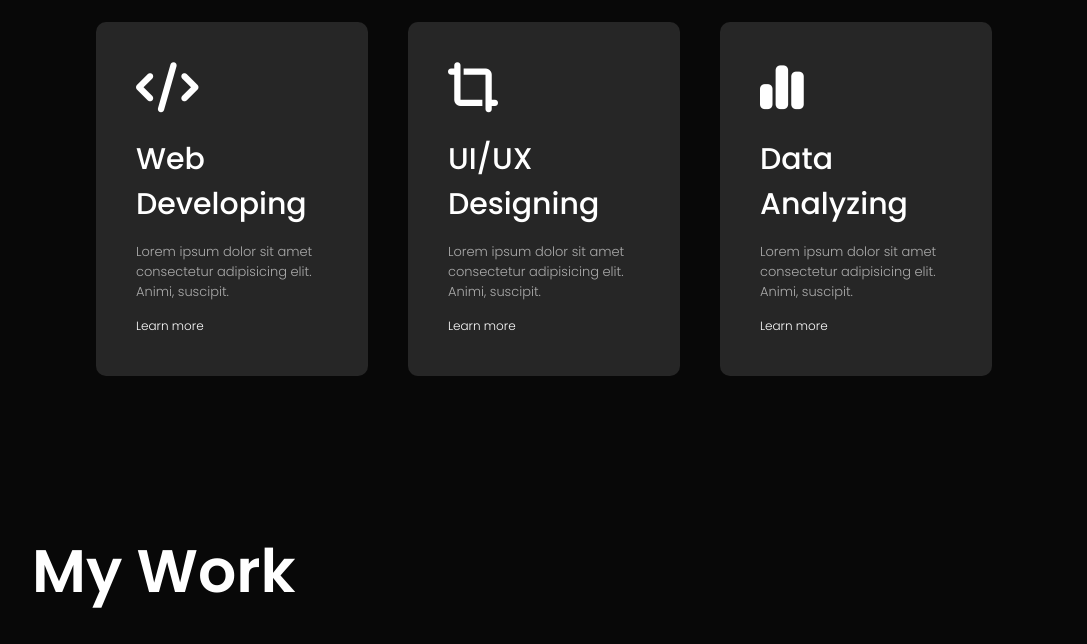
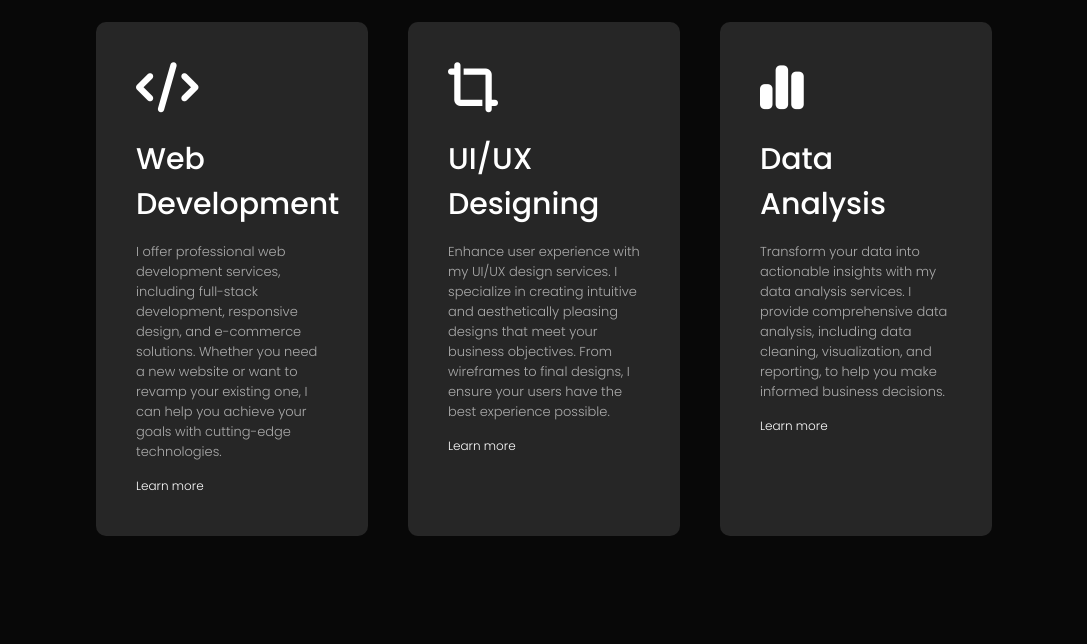
Before and after one commit to LuisFerdinand/Portfolio_Website, a plain HTML site: page index.html in a window 1280 px wide. Shown: the part 1660-2304 px from the top of the page, without its empty margins (96-1183 px from the left). Drawn offline with Linux system fonts and the light colour scheme.

Commit message:
Updating Service section
adding contact to my service section

```diff
--- a/index.html
+++ b/index.html
@@ -80,21 +80,21 @@
                 <div class="services-list">
                     <div>
                         <i class="fas fa-code"></i>
-                        <h2>Web Developing</h2>
-                        <p>Lorem ipsum dolor sit amet consectetur adipisicing elit. Animi, suscipit.</p>
-                        <a href="#">Learn more</a>
+                        <h2>Web Development</h2>
+                        <p>I offer professional web development services, including full-stack development, responsive design, and e-commerce solutions. Whether you need a new website or want to revamp your existing one, I can help you achieve your goals with cutting-edge technologies.</p>
+                        <a href="https://wa.me/+6285248209388">Learn more</a>
                     </div>
                     <div>
                         <i class="fa-solid fa-crop-simple"></i>
                         <h2>UI/UX Designing</h2>
-                        <p>Lorem ipsum dolor sit amet consectetur adipisicing elit. Animi, suscipit.</p>
-                        <a href="#">Learn more</a>
+                        <p>Enhance user experience with my UI/UX design services. I specialize in creating intuitive and aesthetically pleasing designs that meet your business objectives. From wireframes to final designs, I ensure your users have the best experience possible.</p>
+                        <a href="https://wa.me/+6285248209388">Learn more</a>
                     </div>
                     <div>
                         <i class="fa-solid fa-chart-simple"></i>
-                        <h2>Data Analyzing</h2>
-                        <p>Lorem ipsum dolor sit amet consectetur adipisicing elit. Animi, suscipit.</p>
-                        <a href="#">Learn more</a>
+                        <h2>Data Analysis</h2>
+                        <p>Transform your data into actionable insights with my data analysis services. I provide comprehensive data analysis, including data cleaning, visualization, and reporting, to help you make informed business decisions.</p>
+                        <a href="https://wa.me/+6285248209388">Learn more</a>
                     </div>
                 </div>
             </div>
```
